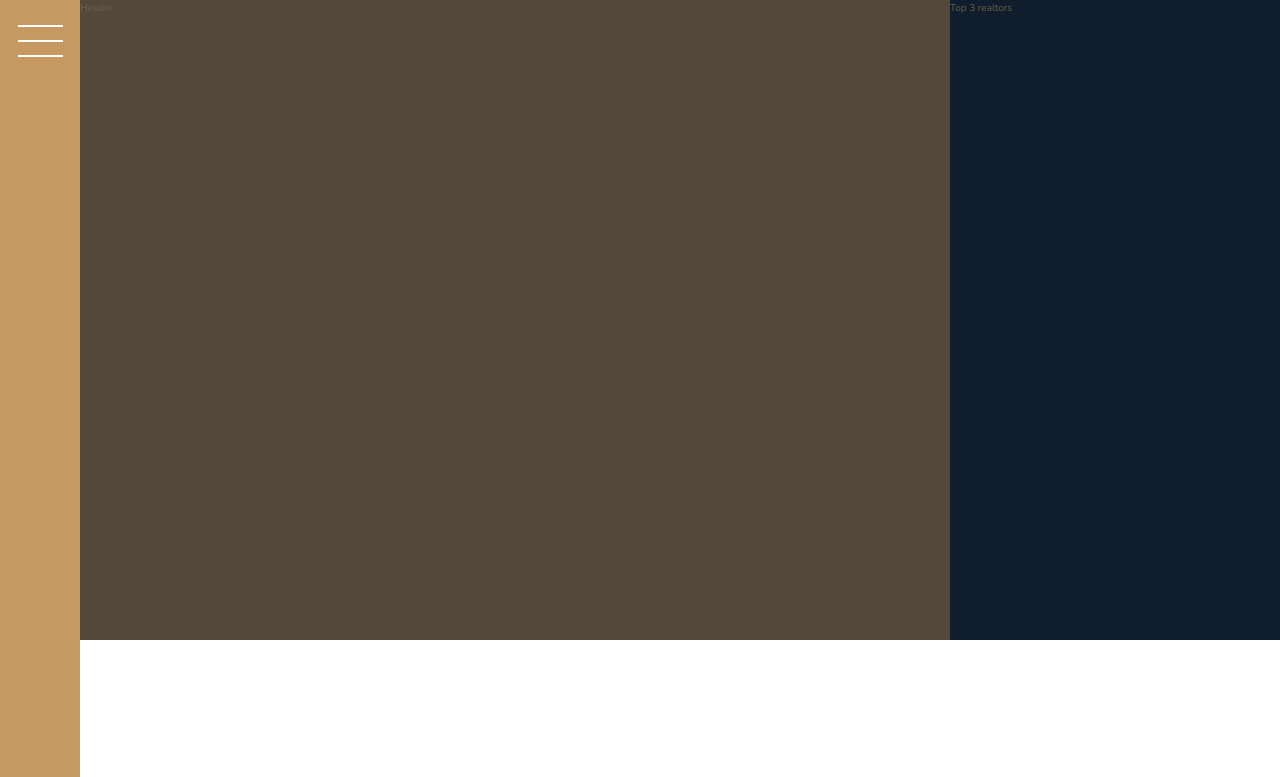
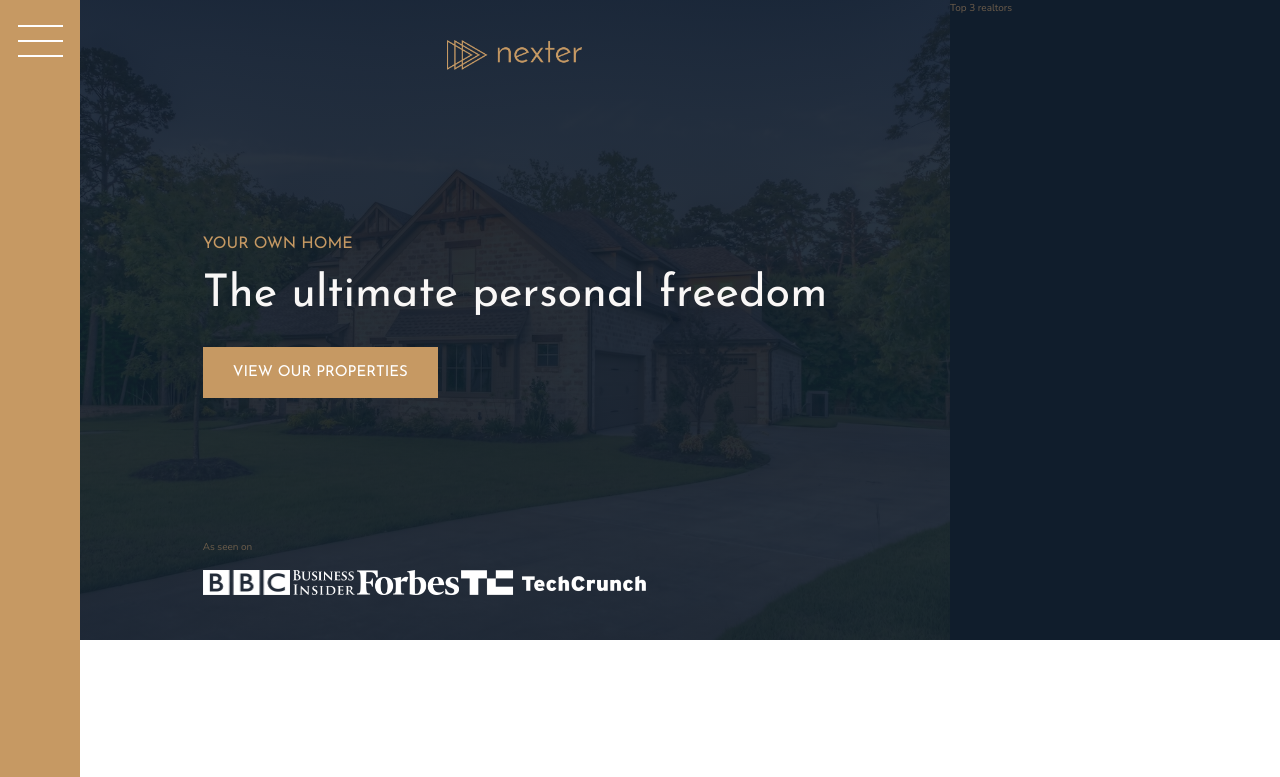
Before and after one commit to t-kowalewski/-realtor_website-grid, a website: page index.html in a window 1280 px wide. Shown: the top 777 px of the page. Drawn offline with nearby package versions, Linux system fonts and the light colour scheme.

Commit message:
header - add layout and style grid

```diff
--- a/index.html
+++ b/index.html
@@ -21,7 +21,19 @@
 
     <!-- Header -->
     <header class="header">
-        Header
+        <img src="img/logo.png" alt="Page logo" class="header__logo">
+        <h3 class="heading-3">Your own home</h3>
+        <h1 class="heading-1">The ultimate personal freedom</h1>
+
+        <button class="btn">View our properties</button>
+
+        <div class="header__seenon-text">As seen on</div>
+        <div class="header__seenon-logos">
+            <img src="img/logo-bbc.png" alt="BBC Logo">
+            <img src="img/logo-bi.png" alt="BI Logo">
+            <img src="img/logo-forbes.png" alt="Forbes Logo">
+            <img src="img/logo-techcrunch.png" alt="TechCrunch Logo">
+        </div>
     </header>
 
     <!-- Top realtors -->
--- a/sass/_header.scss
+++ b/sass/_header.scss
@@ -1,6 +1,39 @@
 .header {
-  background-color: $color-grey-dark-1;
+  // background-color: $color-grey-dark-1;
+  background-image: linear-gradient(rgba($color-secondary, .9), rgba($color-secondary, .9)), url(../img/hero.jpeg);
+  background-size: cover;
+  background-position: center;
+  padding: 4rem 8rem;
 
   grid-row: 1 / 2;
   grid-column: full-start / col-end 6;
+
+  display: grid;
+  grid-template-rows: 1fr min-content 6rem 1fr;
+  grid-template-columns: max-content;
+  gap: 1.5rem;
+  justify-content: center;
+
+
+  &__logo {
+    height: 3rem;
+    justify-self: center;
+  }
+
+  .btn {
+    justify-self: start;
+    align-self: start;
+  }
+
+  &__seenon-text {
+
+  }
+
+  &__seenon-logos {
+
+
+    img {
+      height: 2.5rem;
+    }
+  }
 }
--- a/sass/_typography.scss
+++ b/sass/_typography.scss
@@ -7,6 +7,9 @@
 
 .heading-1 {
   @extend %heading;
+  font-size: 4.5rem;
+  color: $color-grey-light-1;
+  line-height: 1;
 }
 
 .heading-2 {
```
Also changed, not shown: css/style.css.
